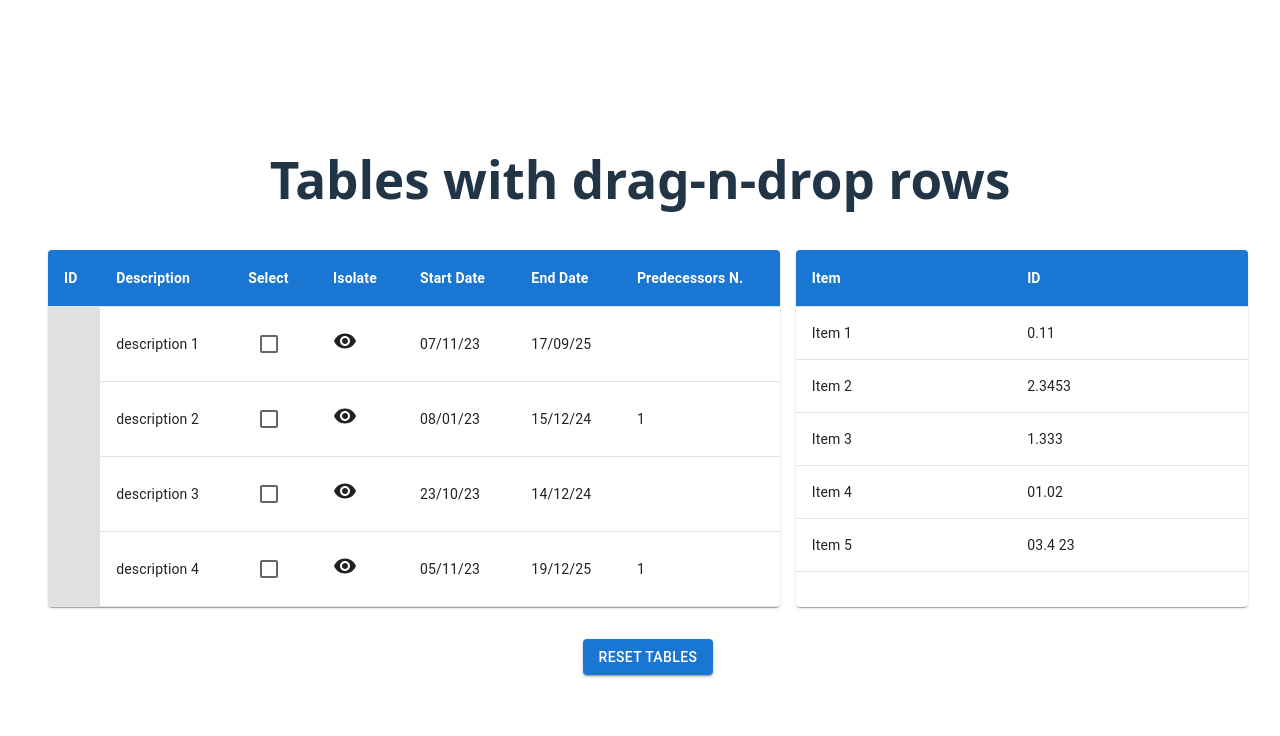
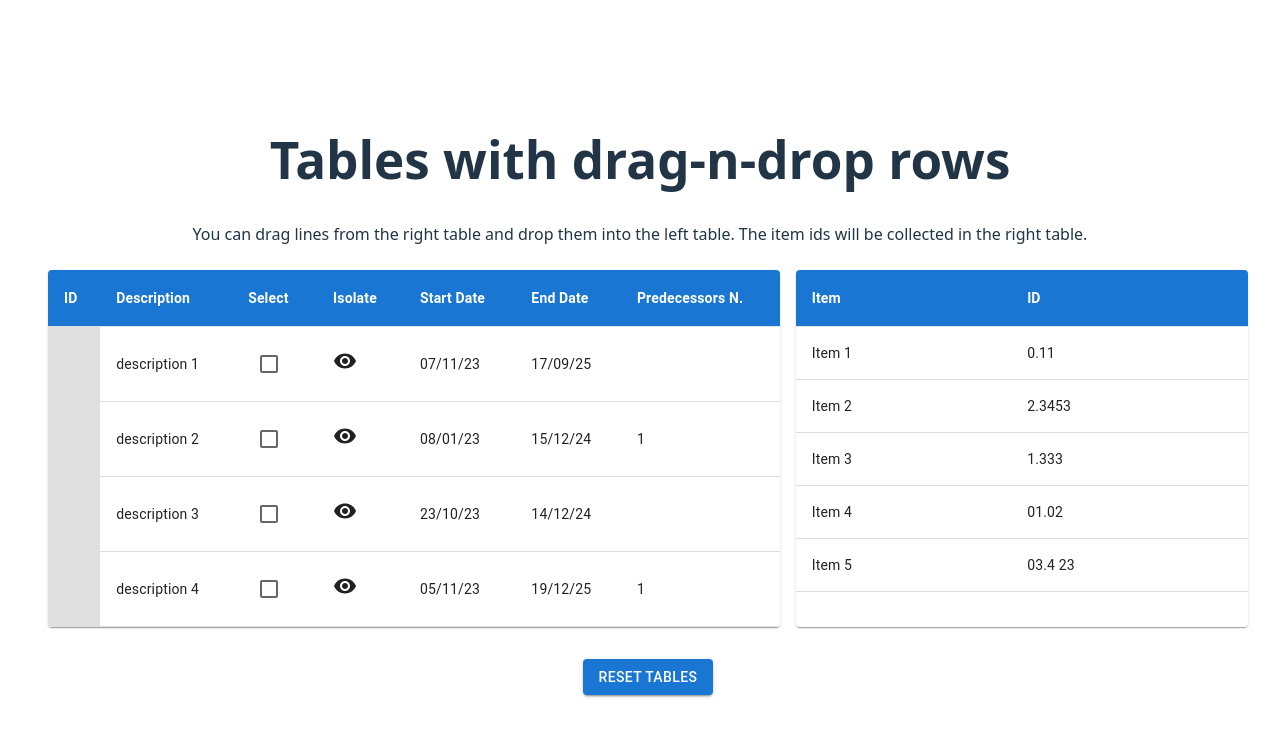
Before and after one commit to vshabala/dnd, a React (Vite) app: page / in a window 1280 px wide. Shown: the top 736 px of the page. Built offline with nearby package versions, Linux system fonts and the light colour scheme.

Commit message:
app explanation added

```diff
--- a/src/App.jsx
+++ b/src/App.jsx
@@ -5,6 +5,7 @@ function App() {
   return (
     <>
       <h1>Tables with drag-n-drop rows</h1>
+      <p>You can drag lines from the right table and drop them into the left table. The item ids will be collected in the right table.</p>
       <DragDropTables />
     </>
   );
```
